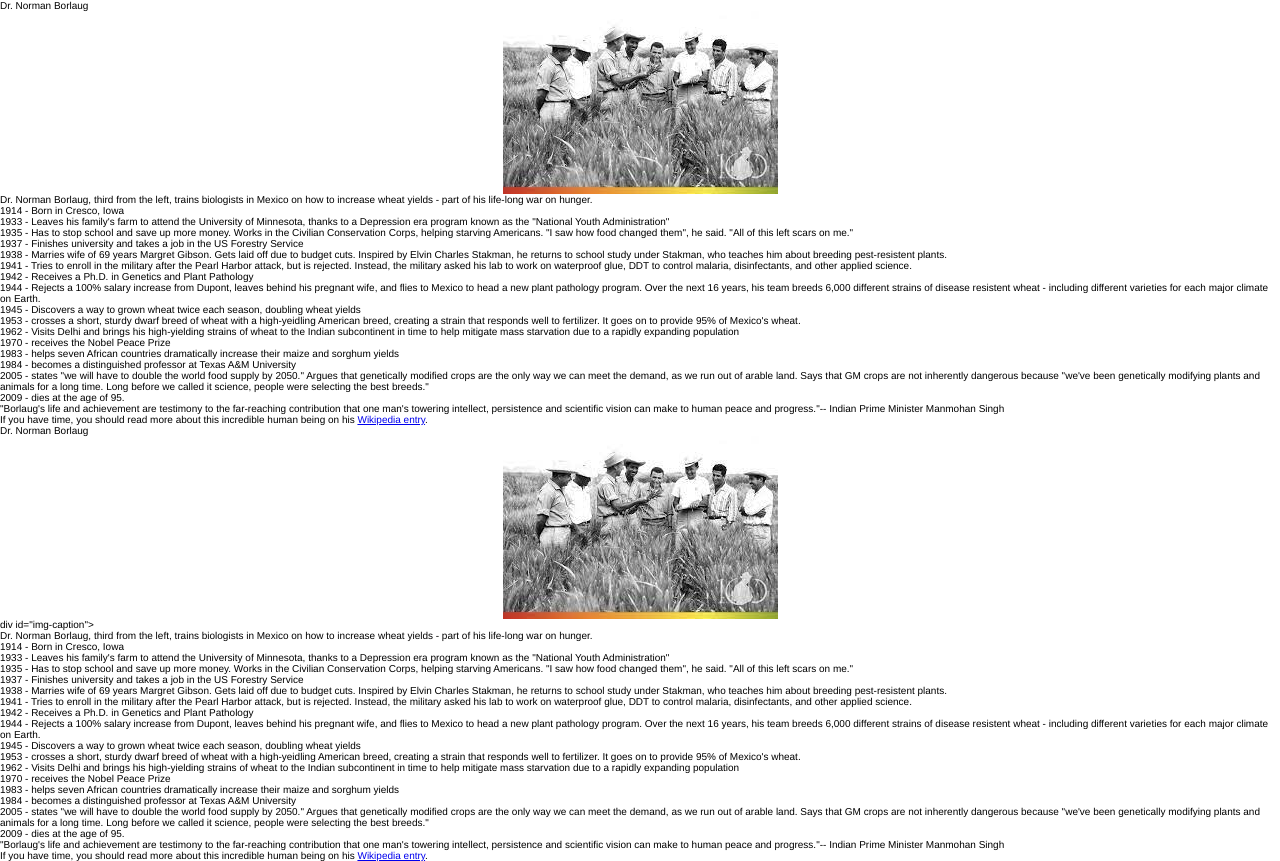
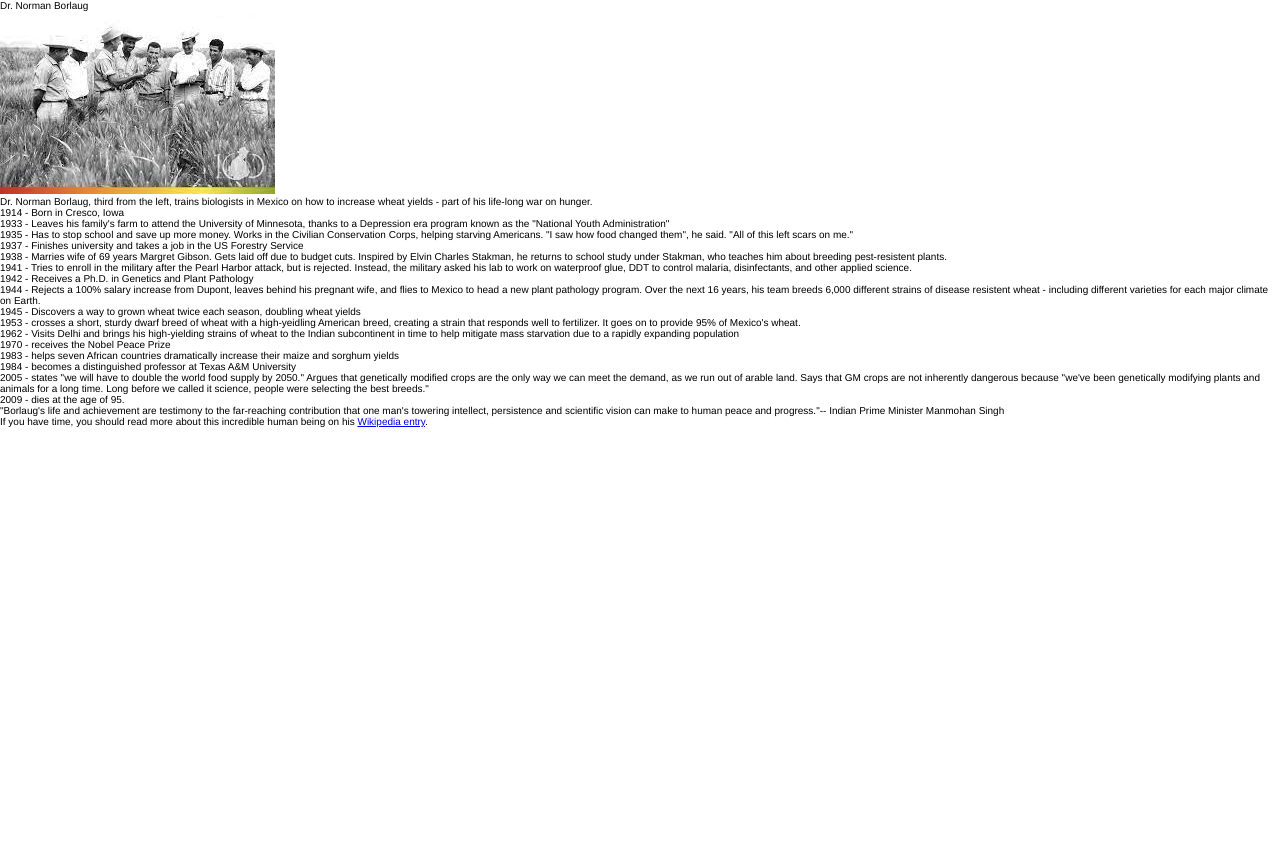
Before and after one commit to demix007/Microverse-Trials-Project-Review, a plain HTML site: page index.html in a window 1280 px wide. After the commit the page ends 800 px from the top, so only its background shows below. Drawn offline with Linux system fonts and the light colour scheme.

Commit message:
fix linter errors

```diff
--- a/index.html
+++ b/index.html
@@ -2,6 +2,8 @@
 <html lang="en">
   <head>
     <meta charset="UTF-8">
+    <meta http-equiv="X-UA-Compatible" content="IE=edge">
+    <meta name="viewport" content="width=device-width, initial-scale=1.0">
     <title>Fork Me! FCC: Test Suite Template</title>
     <link rel="stylesheet" href="style.css">
     <script src="https://cdn.freecodecamp.org/testable-projects-fcc/v1/bundle.js"></script>
@@ -11,8 +13,8 @@
         <main id="main">
             <div id="title">Dr. Norman Borlaug</div>
             <div id="img-div">
-                <center><img id="image" src="./images/Dr_Norman.jpeg" alt="Dr Norman"  height="auto" style="display:block; max-width:100%;"></center>
-            <div id="img-caption">
+                <img src="./images/Dr_Norman.jpeg" alt="Dr Norman">
+            <div>
                 <p>Dr. Norman Borlaug, third from the left, trains biologists in Mexico on how to increase wheat yields - part of his life-long war on hunger.</p>
             </div>
             <div id="tribute-info">
@@ -35,34 +37,7 @@
                 <p>"Borlaug's life and achievement are testimony to the far-reaching contribution that one man's towering intellect, persistence and scientific vision can make to human peace and progress."-- Indian Prime Minister Manmohan Singh</p>
             </div>
             <div>
-                <p>If you have time, you should read more about this incredible human being on his <a id="tribute-link" href="https://en.wikipedia.org/wiki/Norman_Borlaug" target="_blank">Wikipedia entry</a>.</p>
-            </div>
-            <div id="title">Dr. Norman Borlaug</div>
-            <div id="img-div">
-                <center><img id="image" src="./images/Dr_Norman.jpeg" alt="Dr Norman"  height="auto" style="display:block; max-width:100%;"></center>
-            </div>div id="img-caption">
-            <div>
-                <p>Dr. Norman Borlaug, third from the left, trains biologists in Mexico on how to increase wheat yields - part of his life-long war on hunger.</p>
-            </div>
-            <div id="tribute-info">
-                <p>1914 - Born in Cresco, Iowa </p>
-                <p>1933 - Leaves his family's farm to attend the University of Minnesota, thanks to a Depression era program known as the "National Youth Administration"</p>
-                <p>1935 - Has to stop school and save up more money. Works in the Civilian Conservation Corps, helping starving Americans. "I saw how food changed them", he said. "All of this left scars on me."</p>
-                <p>1937 - Finishes university and takes a job in the US Forestry Service</p>
-                <p>1938 - Marries wife of 69 years Margret Gibson. Gets laid off due to budget cuts. Inspired by Elvin Charles Stakman, he returns to school study under Stakman, who teaches him about breeding pest-resistent plants.</p>
-                <p>1941 - Tries to enroll in the military after the Pearl Harbor attack, but is rejected. Instead, the military asked his lab to work on waterproof glue, DDT to control malaria, disinfectants, and other applied science.</p>
-                <p>1942 - Receives a Ph.D. in Genetics and Plant Pathology</p>
-                <p>1944 - Rejects a 100% salary increase from Dupont, leaves behind his pregnant wife, and flies to Mexico to head a new plant pathology program. Over the next 16 years, his team breeds 6,000 different strains of disease resistent wheat - including different varieties for each major climate on Earth.</p>
-                <p>1945 - Discovers a way to grown wheat twice each season, doubling wheat yields</p>
-                <p>1953 - crosses a short, sturdy dwarf breed of wheat with a high-yeidling American breed, creating a strain that responds well to fertilizer. It goes on to provide 95% of Mexico's wheat.</p>
-                <p>1962 - Visits Delhi and brings his high-yielding strains of wheat to the Indian subcontinent in time to help mitigate mass starvation due to a rapidly expanding population</p>
-                <p>1970 - receives the Nobel Peace Prize</p>
-                <p>1983 - helps seven African countries dramatically increase their maize and sorghum yields</p>
-                <p>1984 - becomes a distinguished professor at Texas A&M University</p>
-                <p>2005 - states "we will have to double the world food supply by 2050." Argues that genetically modified crops are the only way we can meet the demand, as we run out of arable land. Says that GM crops are not inherently dangerous because "we've been genetically modifying plants and animals for a long time. Long before we called it science, people were selecting the best breeds."</p>
-                <p>2009 - dies at the age of 95.</p>
-                <p>"Borlaug's life and achievement are testimony to the far-reaching contribution that one man's towering intellect, persistence and scientific vision can make to human peace and progress."-- Indian Prime Minister Manmohan Singh</p>
-                <p>If you have time, you should read more about this incredible human being on his <a id="tribute-link" href="https://en.wikipedia.org/wiki/Norman_Borlaug" target="_blank">Wikipedia entry</a>.</p>
+                <p>If you have time, you should read more about this incredible human being on his <a href="https://en.wikipedia.org/wiki/Norman_Borlaug" target="_blank" id="tribute-link">Wikipedia entry</a>.</p>
             </div>
         </main>
 </body>
```
